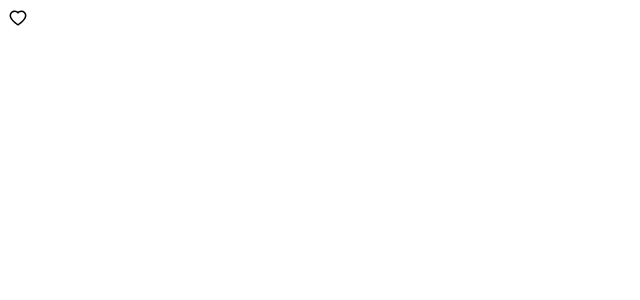
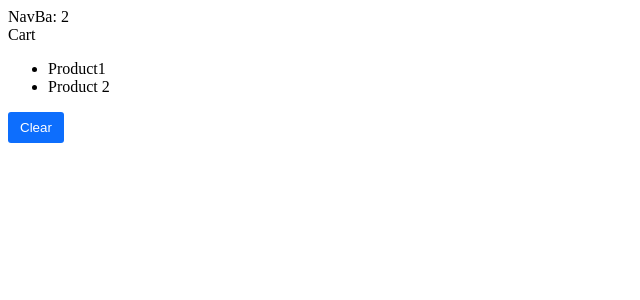
Before and after one commit to pancholiu/mosh-react, a React (Vite) app: page / in a window 1280 px wide. Shown: the top 300 px of the page, without its empty margins (0-640 px from the left). Built offline with nearby package versions, Linux system fonts and the light colour scheme.

Commit message:
Managing State between components: 11 - Sharing state between components

```diff
--- a/package.json
+++ b/package.json
@@ -10,6 +10,7 @@
   },
   "dependencies": {
     "bootstrap": "^5.2.3",
+    "immer": "^9.0.19",
     "react": "^18.2.0",
     "react-dom": "^18.2.0",
     "react-icons": "^4.7.1",
--- a/src/App.tsx
+++ b/src/App.tsx
@@ -1,9 +1,16 @@
 import { useState } from "react";
-import Button from "./components/Button/Button";
-import Like from "./Like";
+import NavBar from "./components/NavBar";
+import Cart from "./components/Cart";
 
 function App() {
-  return <Like onClick={() => console.log("clicked!")} />;
+  const [cartItems, setCartItems] = useState(["Product1", "Product 2"]);
+
+  return (
+    <div>
+      <NavBar cartItemsCount={cartItems.length} />
+      <Cart cartItems={cartItems} onClear={() => setCartItems([])} />
+    </div>
+  );
 }
 
 export default App;
--- /dev/null
+++ b/src/components/Cart.tsx
@@ -0,0 +1,23 @@
+import React from "react";
+import Button from "./Button/Button";
+
+interface Props {
+  cartItems: string[];
+  onClear: () => void;
+}
+
+const Cart = ({ cartItems, onClear }: Props) => {
+  return (
+    <>
+      <div>Cart</div>
+      <ul>
+        {cartItems.map((item) => (
+          <li key={item}>{item}</li>
+        ))}
+      </ul>
+      <Button onClick={onClear}>Clear</Button>
+    </>
+  );
+};
+
+export default Cart;
--- /dev/null
+++ b/src/components/NavBar.tsx
@@ -0,0 +1,11 @@
+import React from "react";
+
+interface Props {
+  cartItemsCount: number;
+}
+
+const NavBar = ({ cartItemsCount }: Props) => {
+  return <div>NavBa: {cartItemsCount}</div>;
+};
+
+export default NavBar;
```
Also changed, not shown: 1 other file (tests, documents, lock files or other folders).
